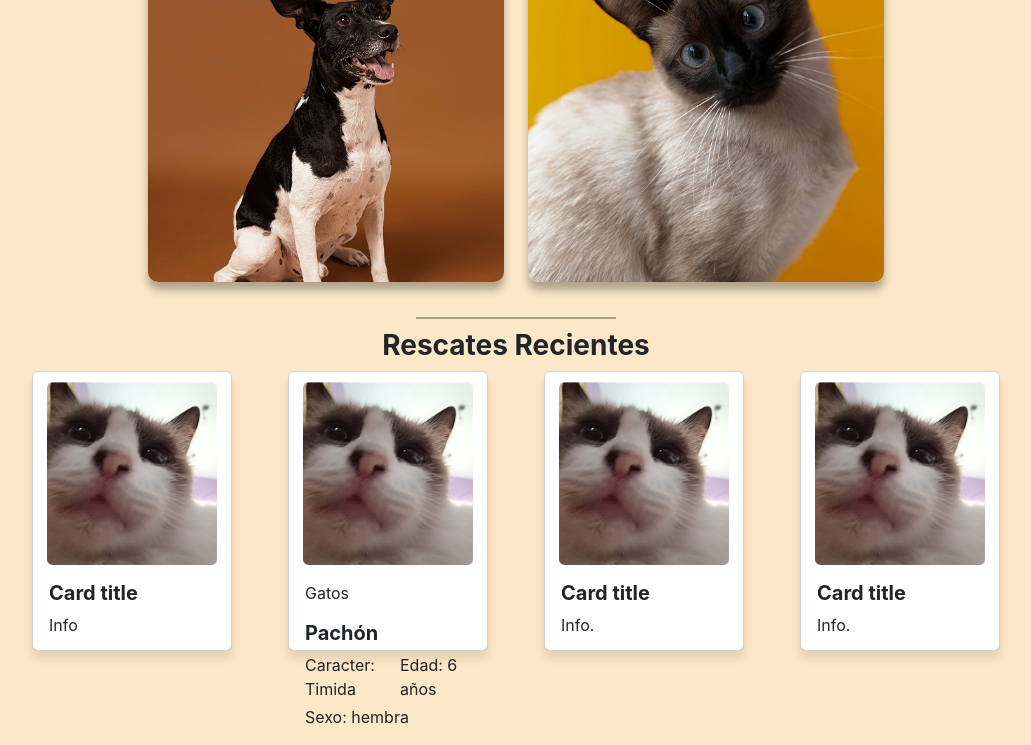
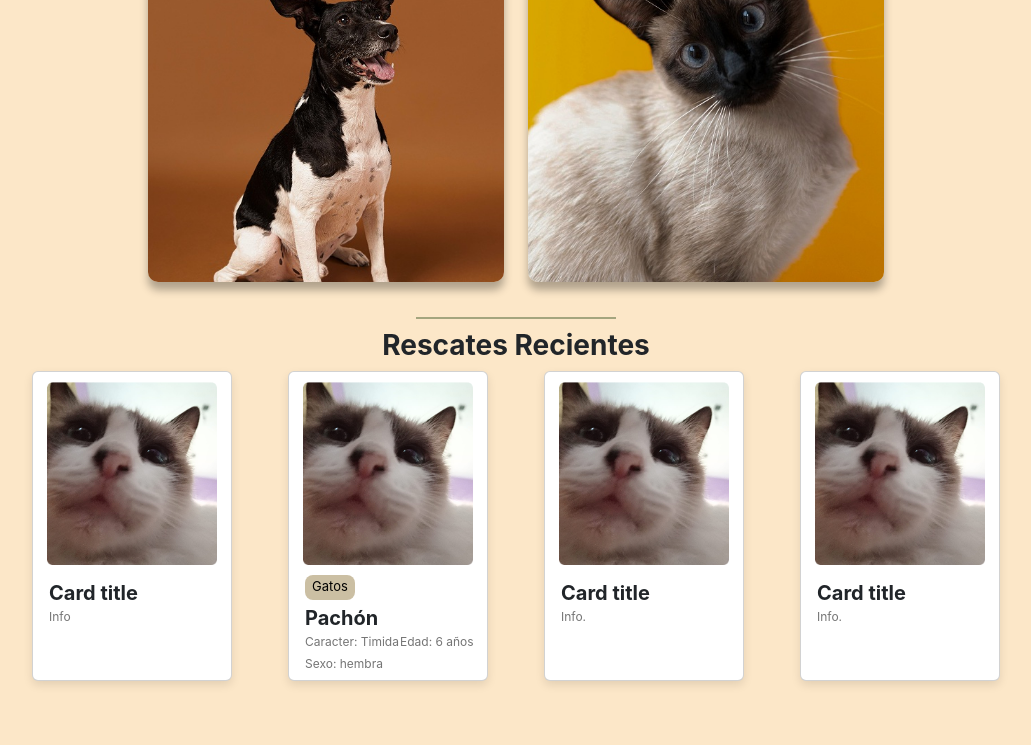
Before and after one commit to LawlielOwen/ProyectoAdopciones, a website: page web/inicioAdopciones.html in a window 1280 px wide. Shown: the part 604-1349 px from the top of the page, without its empty margins (124-1155 px from the left). After the commit the page ends 1325 px from the top, so only its background shows below. Drawn offline with nearby package versions, Linux system fonts and the light colour scheme.

Commit message:
Update adopciones.css

```diff
--- a/web/CSS/Adopciones/adopciones.css
+++ b/web/CSS/Adopciones/adopciones.css
@@ -165,20 +165,44 @@ input.form-control:focus {
 
 .cartaAnimal {
     width: 200px;
-    height: 280px;
+    height: 310px;
     background-color: white;
     margin: 0 auto;
     cursor: pointer;
-    box-shadow: 0 8px 8px rgba(0, 0, 0, 0.1);
+    box-shadow: 0 4px 10px rgba(0, 0, 0, 0.1);
 }
 .cartaAnimal:hover{
     transition: ease-in-out 0.3s;
-    transform: scale(1.05);
+    transform: translateY(-5px);
 }
 .card-img-top {
     display: block;
+    object-fit: cover;
     max-width: 170px;
     height: auto;
     margin: auto;
     margin-top: 10px;
 }
+.info{
+margin-top: -10px;
+}
+.card-text{
+font-size: 12px;
+color: #757575;
+margin-top: -5px;
+}
+.nowrap {
+  white-space: nowrap;
+}
+.categoria{
+display: flex;
+justify-content: center;
+align-items: center;
+width: 30%;
+height: 25px;
+font-size: 13px;
+background-color: #CBBFA3;
+color: black;
+border-radius: 8px;
+margin-top: -6px;
+}
```
